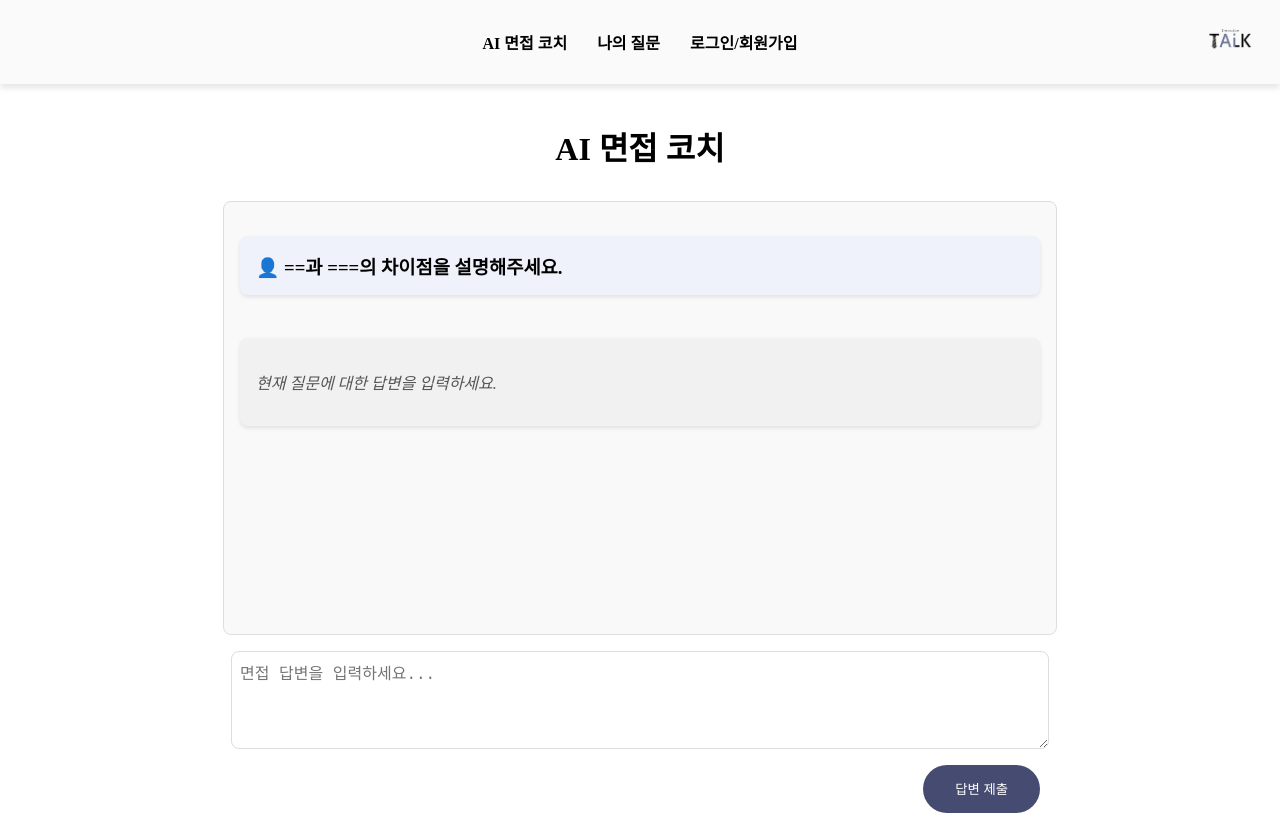
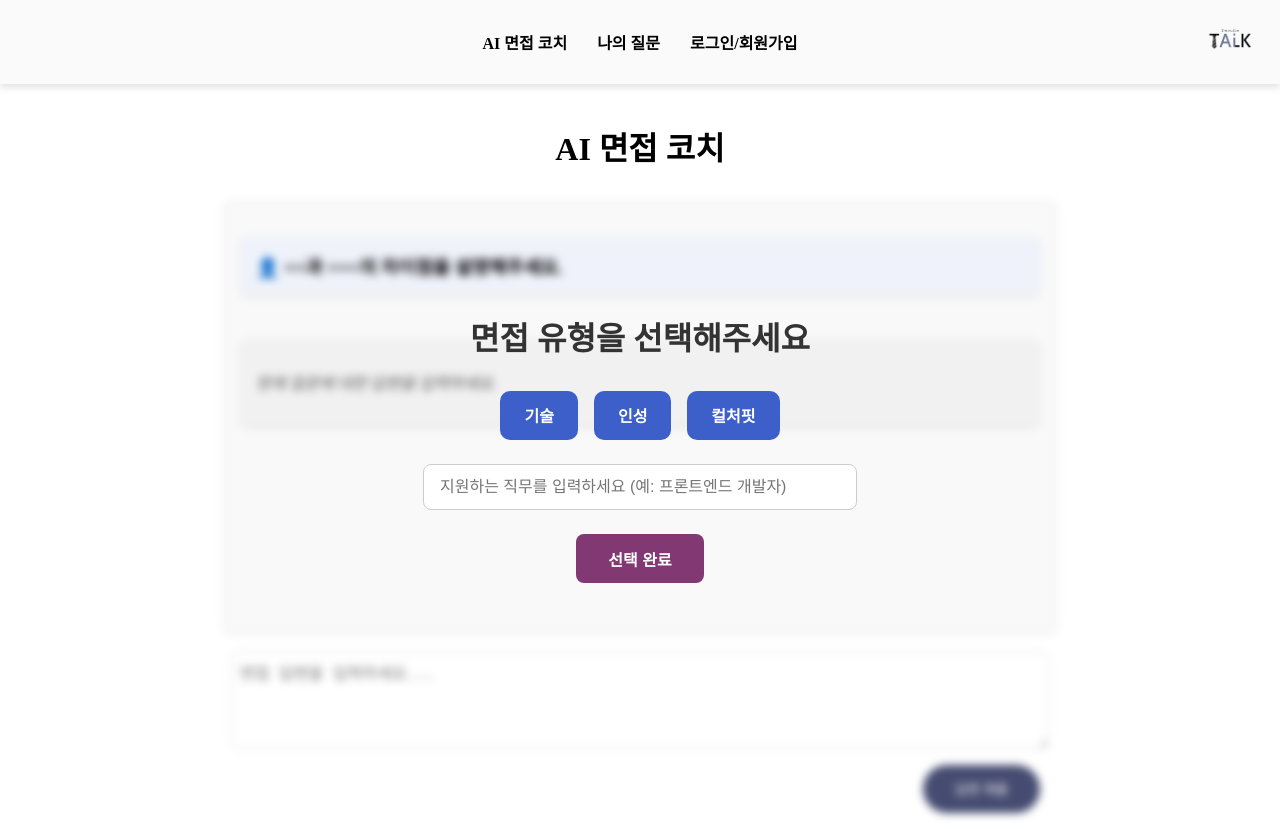
Before and after one commit to jokangmin/TalkTalkInterview_Ai, a React (Vite) app: page /interview in a window 1280 px wide. Built offline with nearby package versions, Linux system fonts and the light colour scheme; no server answers.

Commit message:
카테고리 디자인 추가

```diff
--- a/src/assets/css/Interview/InterviewMain.module.css
+++ b/src/assets/css/Interview/InterviewMain.module.css
@@ -31,6 +31,7 @@
     border: 1px solid #ddd;
     border-radius: 8px;
     background-color: #f9f9f9;
+    margin: 0 auto;
 }
 
 /* 각 질문과 답변 블록 */
@@ -87,11 +88,15 @@
     font-size: 1rem;
     width: 100%;
     max-width: 800px;
+    display: block;
+    margin-left: auto;
+    margin-right: auto;
 }
 
 /* 버튼 영역 */
 .buttonarea {
-    align-self: flex-end;
+    justify-content:flex-end;
+    display: flex;
     margin-top: 1rem;
 }
 
@@ -137,6 +142,91 @@
     transition: all 0.475s;
 }
 
+.questionMain{
+    width: 1200px;
+}
+
+/* 🔹 블러 처리된 영역 */
+.blurred {
+    filter: blur(4px);
+    pointer-events: none;
+    user-select: none;
+    transition: filter 0.3s ease;
+}
+
+/* 🔹 카테고리 선택 모달 */
+.categoryModal {
+    position: fixed;
+    top: 0;
+    width: 100%;
+    height: 100%;
+    display: flex;
+    flex-direction: column;
+    align-items: center;
+    justify-content: center;
+    z-index: 999;
+    padding: 2rem;
+}
+
+.modalTitle {
+    font-size: 2rem;
+    font-weight: bold;
+    margin-bottom: 2rem;
+    color: #333;
+}
+
+.categoryList {
+    display: flex;
+    gap: 1rem;
+    margin-bottom: 1.5rem;
+}
+
+.categoryButton {
+    padding: 0.8rem 1.5rem;
+    font-size: 1rem;
+    background-color: #3c5fc9;
+    color: white;
+    border: none;
+    border-radius: 10px;
+    cursor: pointer;
+    font-weight: bold;
+    transition: background-color 0.3s ease;
+}
+
+.categoryButton:hover {
+    background-color: #809cd7;
+}
+
+.selected {
+    background-color: #823973;
+}
+
+.jobInput {
+    padding: 0.8rem 1rem;
+    font-size: 1rem;
+    width: 80%;
+    max-width: 400px;
+    margin-bottom: 1.5rem;
+    border-radius: 8px;
+    border: 1px solid #ccc;
+}
+
+.confirmButton {
+    padding: 0.8rem 2rem;
+    background-color: #823973;
+    color: white;
+    border: none;
+    border-radius: 8px;
+    font-weight: bold;
+    cursor: pointer;
+    font-size: 1rem;
+}
+
+.confirmButton:hover {
+    background-color: #531c48;
+}
+
+
 /* 로딩 메시지 스타일 */
 .loading {
     display: flex;
@@ -158,6 +248,7 @@
     animation: spin 1s linear infinite;
     margin-bottom: 0.5rem;
 }
+
 
 @keyframes spin {
     from { transform: rotate(0deg); }
--- a/src/components/InterviewPage/InterviewMain.jsx
+++ b/src/components/InterviewPage/InterviewMain.jsx
@@ -4,15 +4,28 @@ import styles from '../../assets/css/Interview/InterviewMain.module.css';
 import Header from '../Header/Header';
 
 const InterviewMain = () => {
-    const { question, userAnswer, setUserAnswer, answerHistory, feedbackHistory,
-         isAnswerSubmitted, handleSubmitAnswer, askedQuestions, handleSaveQuestion } = useContext(InterviewContext);
+    const {
+        question, userAnswer, setUserAnswer, answerHistory, feedbackHistory,
+        isAnswerSubmitted, handleSubmitAnswer, askedQuestions, handleSaveQuestion
+    } = useContext(InterviewContext);
 
-    const [isLoading, setIsLoading] = useState(false); // 로딩 상태 추가
+    const [isLoading, setIsLoading] = useState(false);
+    const [selectedCategory, setSelectedCategory] = useState('');
+    const [jobTitle, setJobTitle] = useState('');
+    const [isConfirmed, setIsConfirmed] = useState(false); // 선택 완료 여부
 
     const handleSubmit = async () => {
-        setIsLoading(true); // 로딩 시작
-        await handleSubmitAnswer(); // 기존 제출 함수 실행
-        setIsLoading(false); // 응답 완료 후 로딩 종료
+        setIsLoading(true);
+        await handleSubmitAnswer();
+        setIsLoading(false);
+    };
+
+    const handleConfirm = () => {
+        if (selectedCategory && jobTitle.trim() !== '') {
+            setIsConfirmed(true);
+        } else {
+            alert("카테고리와 직무를 모두 입력해주세요.");
+        }
     };
 
     return (
@@ -20,7 +33,37 @@ const InterviewMain = () => {
             <Header />
             <h2 className={styles.title}>AI 면접 코치</h2>
 
+            {!isConfirmed && (
+                <div className={styles.categoryModal}>
+                    <h3 className={styles.modalTitle}>면접 유형을 선택해주세요</h3>
+                    <div className={styles.categoryList}>
+                        {["기술", "인성", "컬처핏"].map((cat) => (
+                            <button
+                                key={cat}
+                                className={`${styles.categoryButton} ${selectedCategory === cat ? styles.selected : ''}`}
+                                onClick={() => setSelectedCategory(cat)}
+                            >
+                                {cat}
+                            </button>
+                        ))}
+                    </div>
+
+                    <input
+                        type="text"
+                        placeholder="지원하는 직무를 입력하세요 (예: 프론트엔드 개발자)"
+                        className={styles.jobInput}
+                        value={jobTitle}
+                        onChange={(e) => setJobTitle(e.target.value)}
+                    />
+                    <button className={styles.confirmButton} onClick={handleConfirm}>
+                        선택 완료
+                    </button>
+                </div>
+            )}
+
+            <div className={`${!isConfirmed ? styles.blurred : ''}`}>
                 {/* 질문 및 답변 영역 */}
+                <div className={styles.questionMain}>
                     <div className={styles.historySection}>
                         {askedQuestions.map((q, index) => (
                             <div key={index} className={styles.questionBlock}>
@@ -44,7 +87,6 @@ const InterviewMain = () => {
                             </div>
                         ))}
 
-                {/* 로딩 상태일 때 로딩 메시지 표시 */}
                         {isLoading && (
                             <div className={styles.loading}>
                                 <div className={styles.spinner}></div>
@@ -52,6 +94,7 @@ const InterviewMain = () => {
                             </div>
                         )}
                     </div>
+
 
                     {/* 답변 입력 및 버튼 영역 */}
                     <textarea
@@ -73,6 +116,8 @@ const InterviewMain = () => {
                         </button>
                     </div>
                 </div>
+            </div>
+        </div>
     );
 };
 
```
Lines whose indentation alone changed are shown as unchanged.
